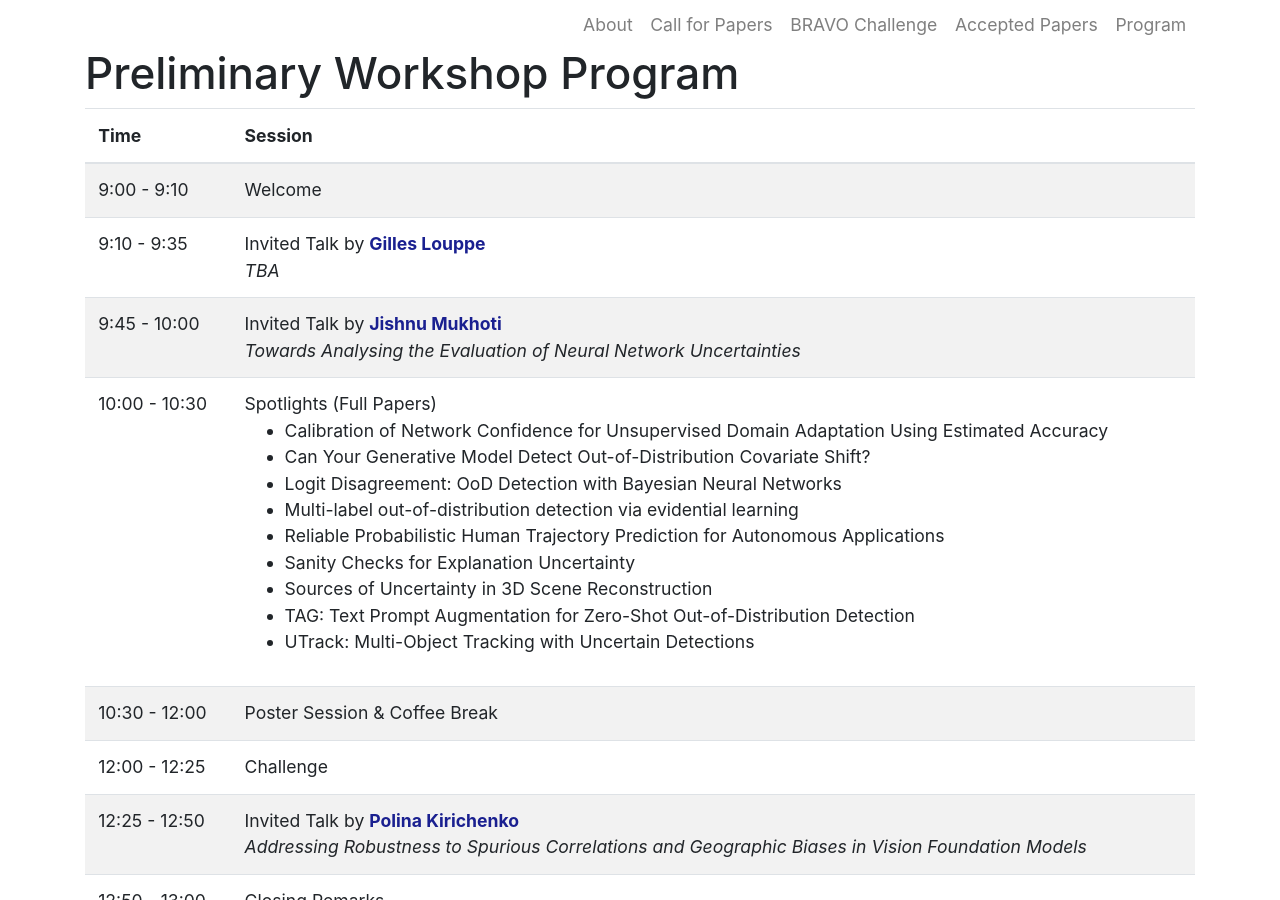
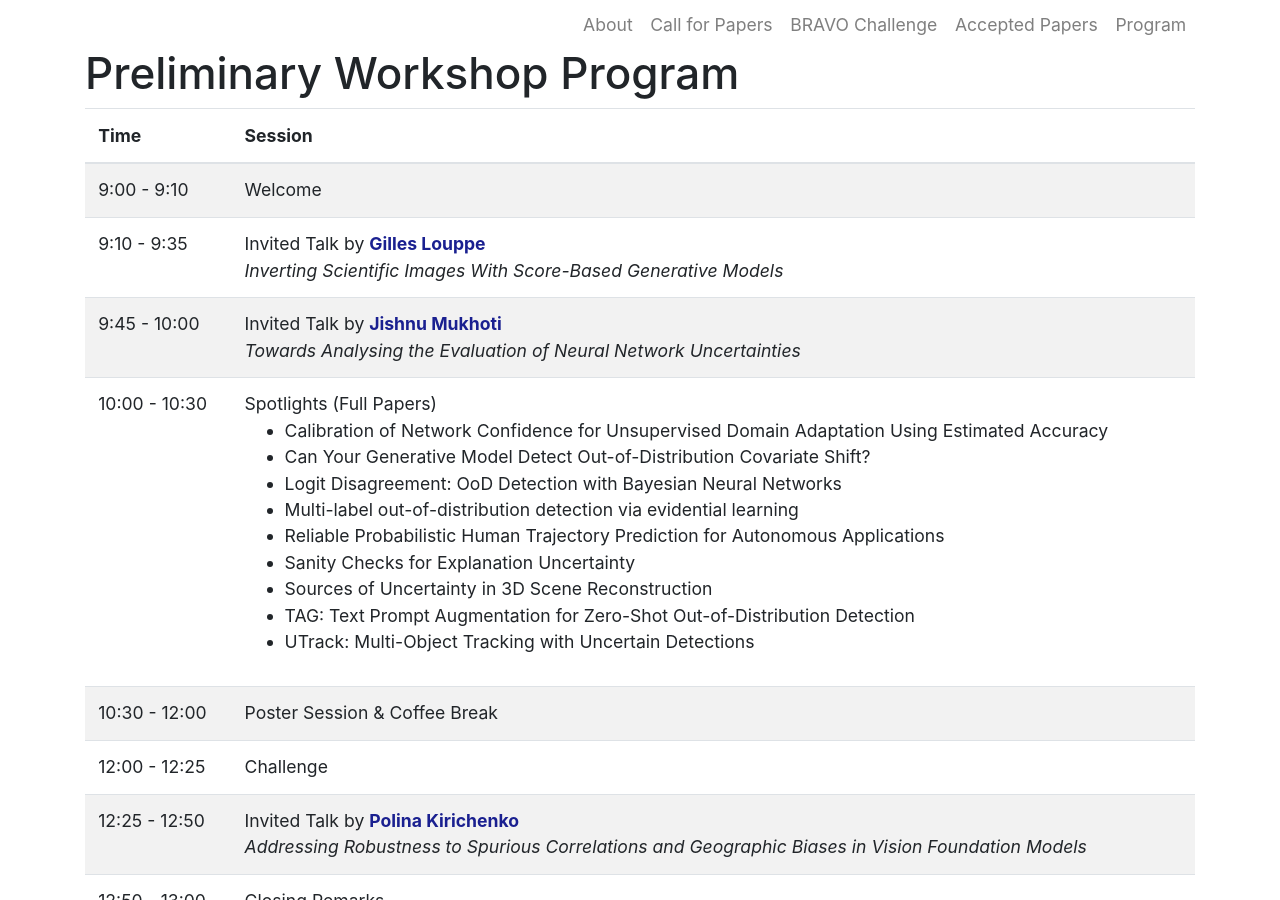
Before and after one commit to Uncertainty-CV/2024, a Jekyll site: the page built from _pages/program.md, in a window 1280 px wide and 900 px high, scrolled down 423 px. Built offline with Jekyll 4.4.1, drawn with Linux system fonts in a browser that asks for light colours.

Commit message:
talk updates

```diff
--- a/_data/speakers.yml
+++ b/_data/speakers.yml
@@ -12,6 +12,6 @@
 
 - name: Jishnu Mukhoti
   url: https://omegafragger.github.io/
-  affiliation: University of Oxford
+  affiliation: Finster AI
   abstract: TBA
   img: jishnu.jpg
--- a/_pages/program.md
+++ b/_pages/program.md
@@ -21,7 +21,7 @@ title: Program
     <tr>
         <td>9:10 - 9:35</td>
         <td>Invited Talk by <strong><a href="https://glouppe.github.io/">Gilles Louppe</a></strong><br>
-        <i>TBA</i>
+        <i>Inverting Scientific Images With Score-Based Generative Models</i>
         </td>
     </tr>
     <tr>
```
